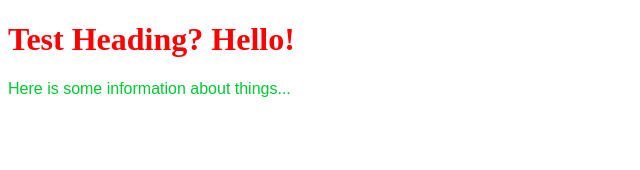
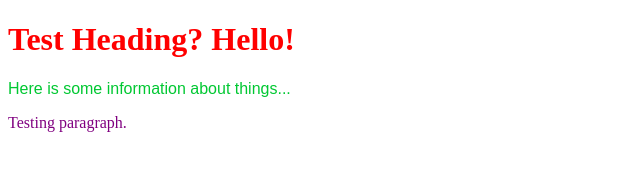
Before and after one commit to christensenjoshua/day2-challenge, a plain HTML site: page index.html in a window 1280 px wide. Shown: the whole page, without its empty margins (0-640 px from the left). Drawn offline with Linux system fonts and the light colour scheme.

Commit message:
last one

```diff
--- a/index.html
+++ b/index.html
@@ -10,5 +10,6 @@
 <body>
     <h1 class="firstheader">Test Heading? Hello!</h1>
     <p class="firstparagraph">Here is some information about things...</p>
+    <p class="one two">Testing paragraph.</p>
 </body>
 </html>
--- a/style.css
+++ b/style.css
@@ -5,3 +5,9 @@
     font-family:sans-serif;
     color:rgb(0,200,50);
 }
+.one {
+    color:orange;
+}
+.two {
+    color:purple;
+}
```
